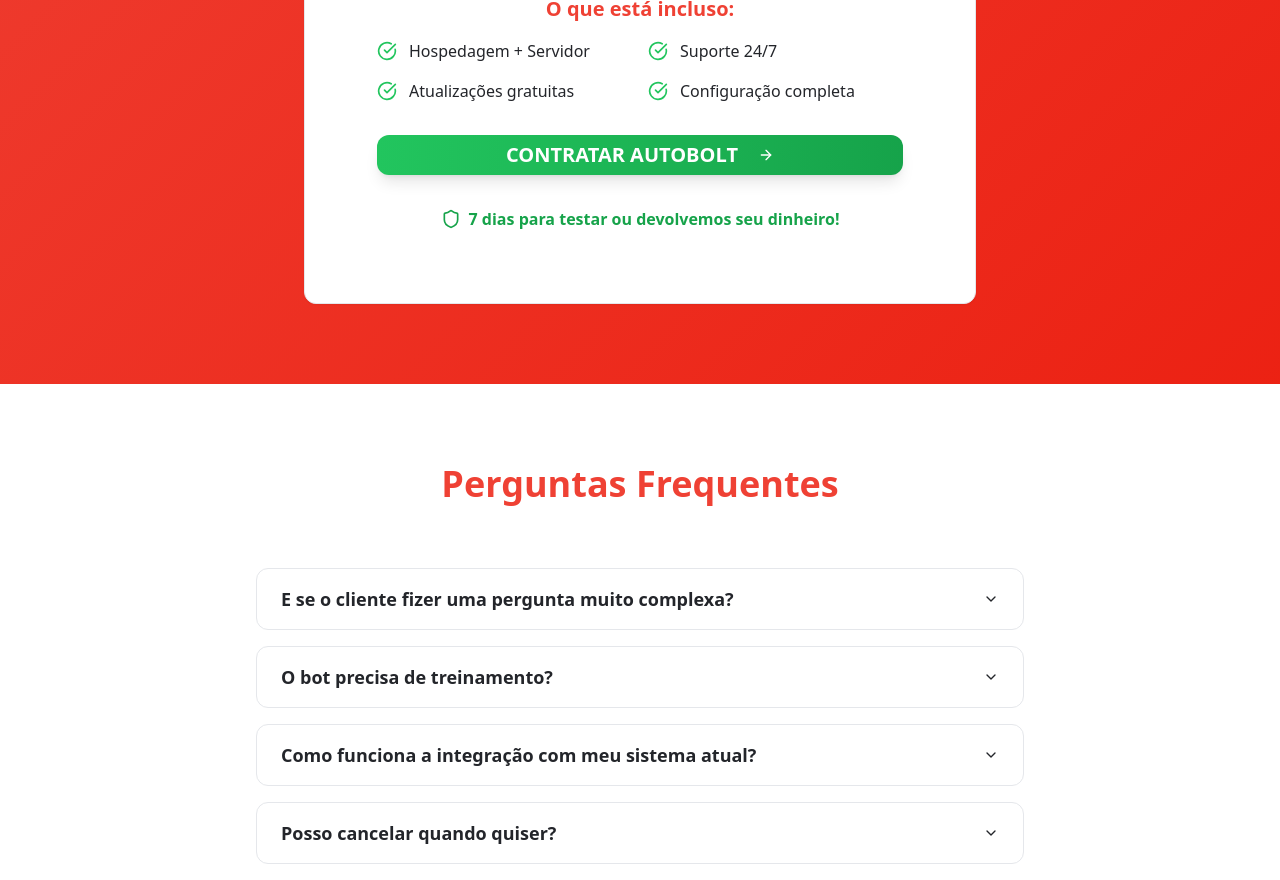
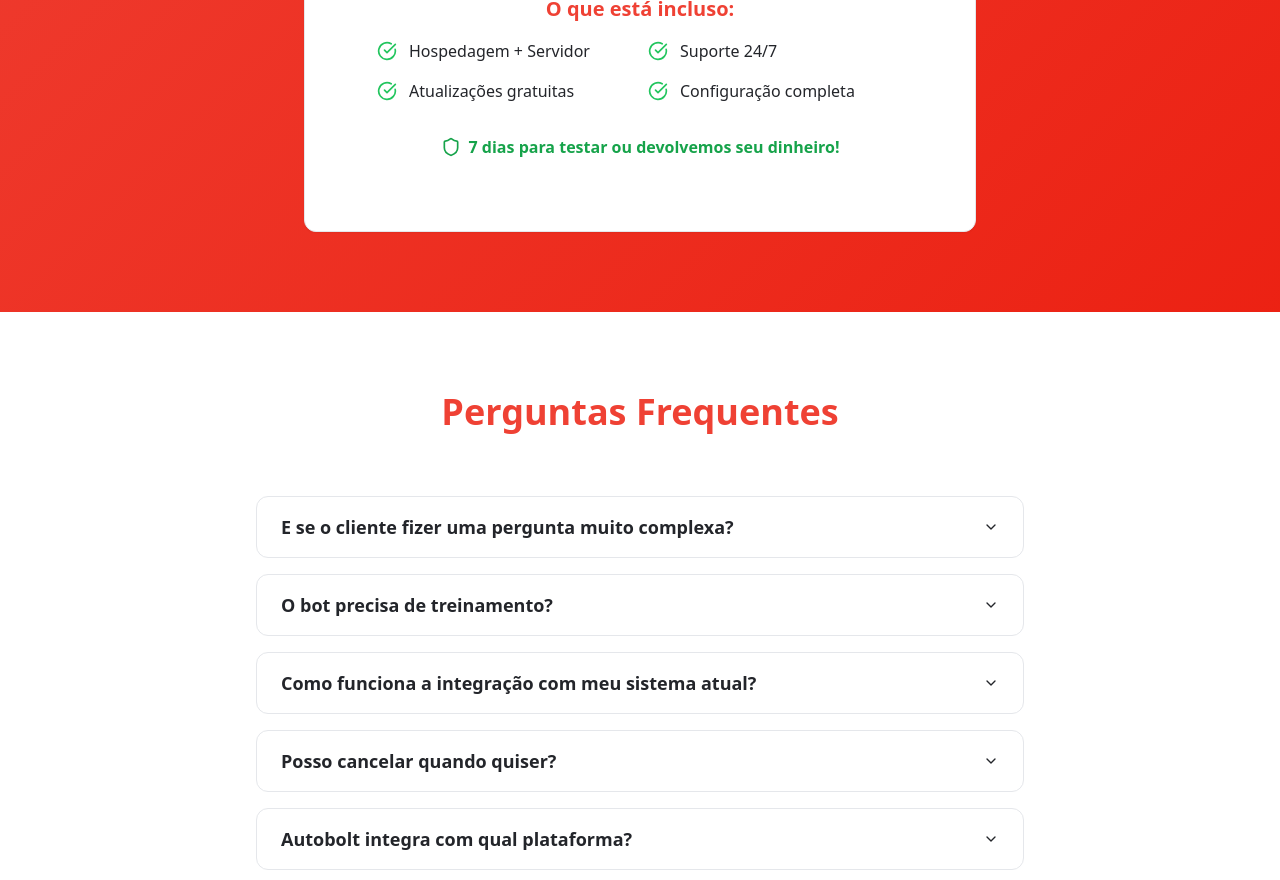
Before and after one commit to autoboltseminovos/autobolt03, a React (Vite) app: page / in a window 1280 px wide. Shown: the part 3620-4500 px from the top of the page. Built offline with nearby package versions, Linux system fonts and the light colour scheme.

Commit message:
Remove button
Remove the "TRATAR AUTOBOLT" button from the page.

```diff
--- a/src/components/AutoboltLanding.tsx
+++ b/src/components/AutoboltLanding.tsx
@@ -327,10 +327,6 @@ const AutoboltLanding = () => {
                   </div>
                 </div>
 
-                <Button className="bg-gradient-to-r from-green-500 to-green-600 hover:from-green-600 hover:to-green-700 text-white font-bold w-full text-sm sm:text-base md:text-lg lg:text-xl py-3 md:py-4 lg:py-5 px-2 sm:px-3 md:px-4 lg:px-8 rounded-lg shadow-lg hover:shadow-xl transition-all duration-300 transform hover:scale-105">
-                  CONTRATAR AUTOBOLT
-                  <ArrowRight className="ml-1 md:ml-2 lg:ml-3 w-4 h-4 md:w-5 md:h-5 lg:w-6 lg:h-6" />
-                </Button>
 
                 <div className="flex items-center justify-center gap-2 text-green-600">
                   <Shield className="w-5 h-5" />
```
